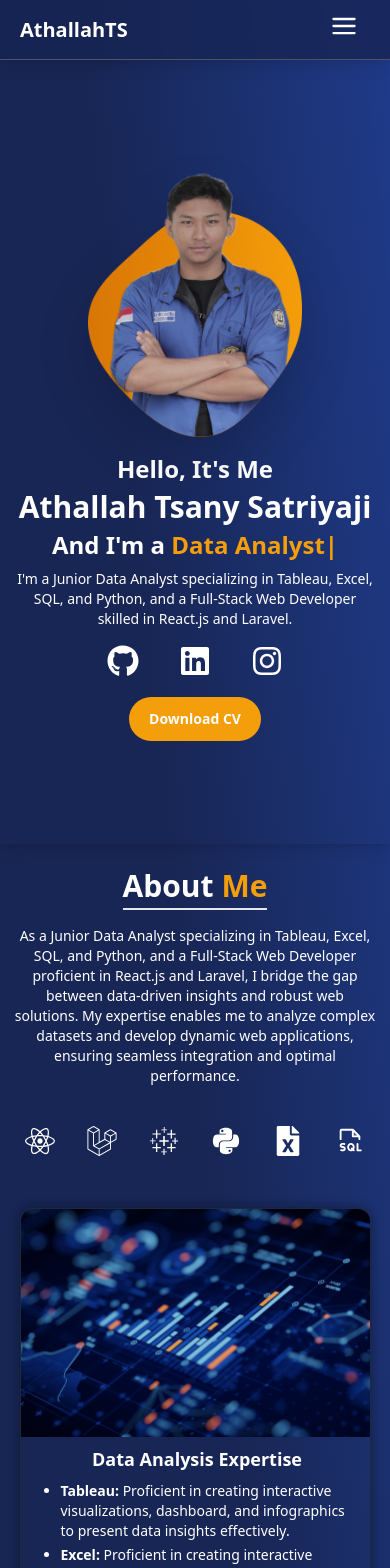
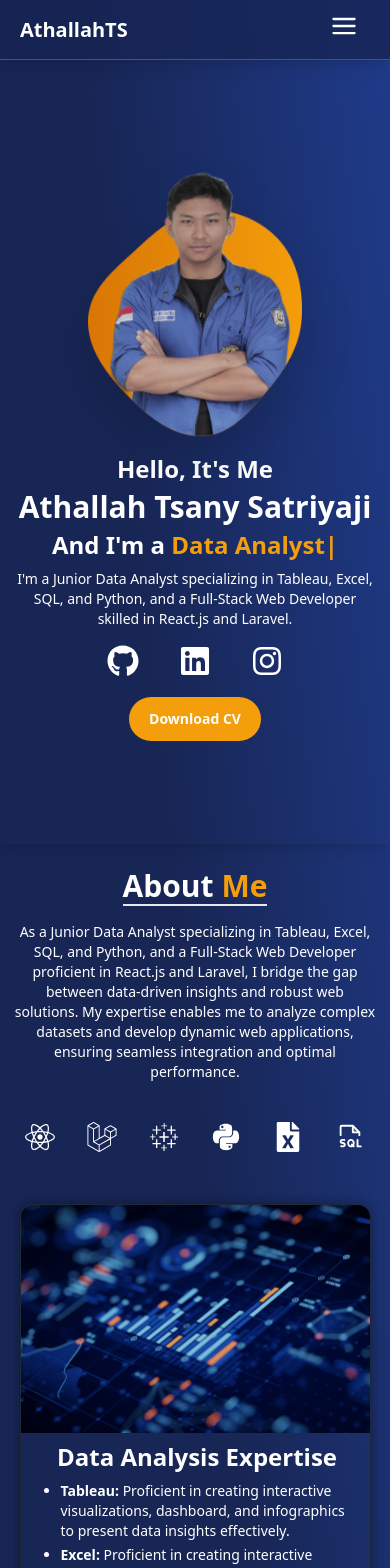
Before and after one commit to athallahdx/portofolio_web, a React (Vite) app: page / in a window 390 px wide. Shown: the top 1568 px of the page. Built offline with nearby package versions, Linux system fonts and the light colour scheme.

Commit message:
fix responsive

```diff
--- a/src/HeaderFooter/NavBar.jsx
+++ b/src/HeaderFooter/NavBar.jsx
@@ -31,7 +31,7 @@ const NavLinks = () => {
         Home
       </ScrollLink>
 
-      <button onClick={() => handleScrollNav("About")} className="cursor-pointer hover:text-gray-300 text-xl">
+      <button onClick={() => handleScrollNav("About")} className="cursor-pointer hover:text-gray-300 text-xl sm:max-lg:text-2xl font-semibold sm:max-lg:font-semibold xl:text-xl">
         About Me
       </button>
 
@@ -42,7 +42,7 @@ const NavLinks = () => {
         Portofolio
       </Link>
 
-      <button onClick={() => handleScrollNav("Service")} className="cursor-pointer hover:text-gray-300 text-xl">
+      <button onClick={() => handleScrollNav("Service")} className="cursor-pointer hover:text-gray-300 text-xl sm:max-lg:text-2xl font-semibold sm:max-lg:font-semibold xl:text-xl">
         Service
       </button>
     </>
--- a/src/landingPage/AboutMe.jsx
+++ b/src/landingPage/AboutMe.jsx
@@ -54,7 +54,7 @@ import TechStackLogos from "./TechStackLogos";
                         className="aboutme place-items-center pb-5"
                     >
                         <div className="border-container text-center border-b-2">
-                            <p className="text-3xl xs:text-4xl mdp:text-5xl lg:text-6xl font-bold pb-1">
+                            <p className="text-3xl xs:text-4xl mdp:text-5xl lg:text-6xl font-bold pb-0 lg:pb-1">
                                 <span>About</span>
                                 <span className="text-amber-500"> Me</span>
                             </p>
@@ -79,7 +79,7 @@ import TechStackLogos from "./TechStackLogos";
                             <img src={data1} className="w-[25rem] h-auto rounded-t-xl sm:mt-3 lg:mt-0 sm:rounded-2xl sm:object-cover object-center lg:rounded-none lg:h-full lg:w-auto" alt="" />
                         </div>
                         <div className="desc1 ms-5 pb-5 md:pb-0 pe-4 lg:pe-12">
-                            <p className="text-lg md:text-xl py-2 text-center mdp:max-lg:text-2xl lg:text-left 2xl:text-3xl font-bold mdp:max-lg:mb-1 mdp:max-lg:mt-1 lg:mb-2 2xl:mb-3">Data Analysis Expertise</p>
+                            <p className="text-2xl md:text-xl py-2 text-center mdp:max-lg:text-2xl lg:text-left 2xl:text-3xl font-bold mdp:max-lg:mb-1 mdp:max-lg:mt-1 lg:mb-2 2xl:mb-3">Data Analysis Expertise</p>
 
                             <ul className="list-disc list-outside text-sm xs:text-base mdp:max-lg:text-xl md:text-lg 2xl:text-[22px] 2xl:space-y-3 space-y-1 mdp:max-lg:space-y-2 pl-5">
                                 <li> <span className="font-bold md:font-medium">Tableau: </span> Proficient in creating interactive visualizations, dashboard, and infographics to present data insights effectively.</li>
@@ -98,7 +98,7 @@ import TechStackLogos from "./TechStackLogos";
                         }`}
                     >
                         <div className="desc1 ms-5 pb-5 md:pb-0 pe-4 lg:pe-12">
-                            <p className="text-lg md:text-xl py-2 text-center mdp:max-lg:text-2xl lg:text-left 2xl:text-3xl font-bold mdp:max-lg:mb-1 mdp:max-lg:mt-1 lg:mb-2 2xl:mb-3">Web Development Skills</p>
+                            <p className="text-2xl md:text-xl py-2 text-center mdp:max-lg:text-2xl lg:text-left 2xl:text-3xl font-bold mdp:max-lg:mb-1 mdp:max-lg:mt-1 lg:mb-2 2xl:mb-3">Web Development Skills</p>
 
                             <ul className="list-disc list-outside text-sm xs:text-base mdp:max-lg:text-xl md:text-lg 2xl:text-[22px] 2xl:space-y-3 space-y-1 mdp:max-lg:space-y-2 pl-5">
                                 <li><span className="font-bold md:font-medium">React.js: </span> Develop dynamic and responsive user interfaces with React.js, ensuring a seamless user experience.</li>
```
